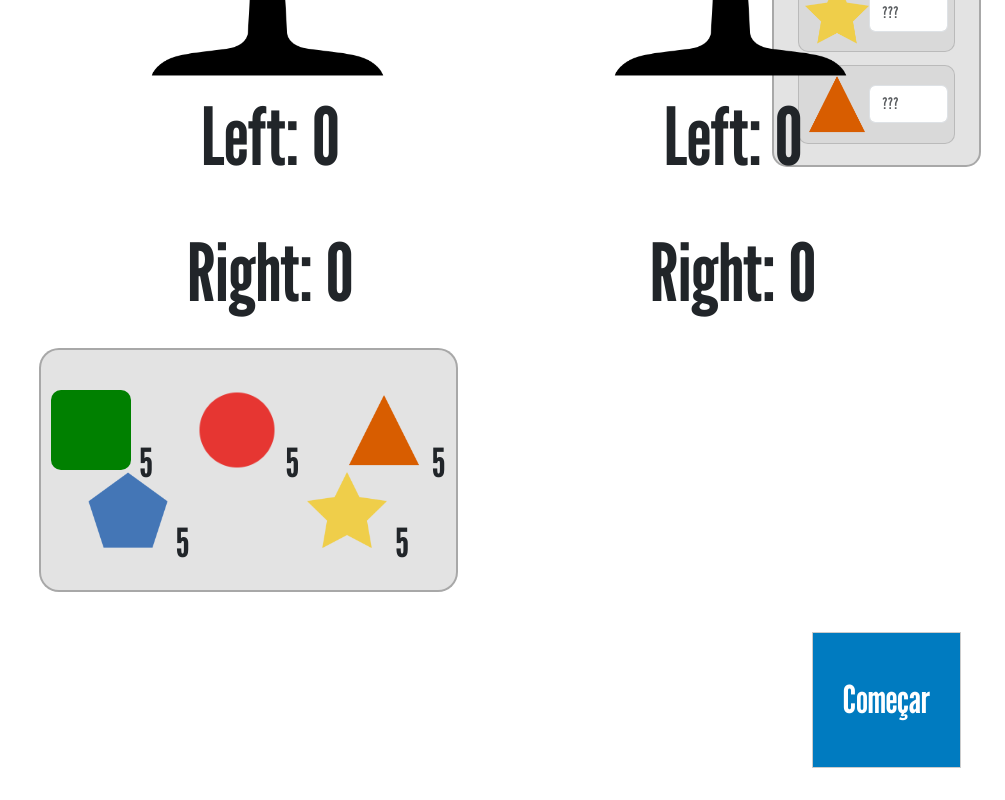
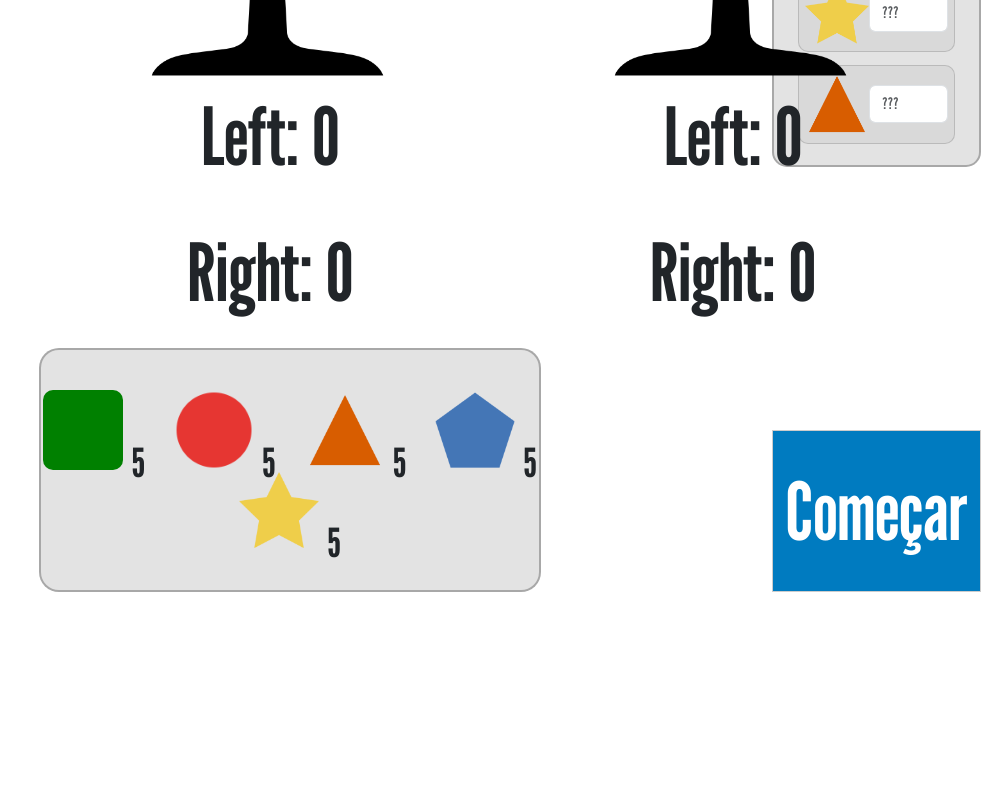
Before and after one commit to ViniMSLima/EquiBlocks, a React (Create React App) app in the folder front/: page /challenge in a window 1280 px wide. Shown: the part 546-1346 px from the top of the page, without its empty margins (275-1280 px from the left). After the commit the page ends 1138 px from the top, so only its background shows below. Built offline with nearby package versions, Linux system fonts and the light colour scheme.

Commit message:
Fixing layout (again)

```diff
--- a/front/src/Components/ContainerForm/styles.module.scss
+++ b/front/src/Components/ContainerForm/styles.module.scss
@@ -3,7 +3,7 @@
   flex-direction: column;
   justify-content: center;
   align-items: stretch;
-  width: 100%;
+  width: 120%;
   padding-block: 0.5em;
   background-color: #E3E3E3;
   border-radius: 20px;
--- a/front/src/Pages/Challenge/index.js
+++ b/front/src/Pages/Challenge/index.js
@@ -11,7 +11,6 @@ import Timer from "../../Components/Timer";
 import Inputs from "../../Components/InputsArea";
 import Balance from "../../Components/Balance";
 import ExcelGenerator from "../../Components/ExcelGenerator";
-
 
 export default function Challenge() {
   const [status, setStatus] = useState("Começar");
@@ -33,9 +32,8 @@ export default function Challenge() {
       console.log(fig4);
       console.log(fig5);
 
-      var nome = sessionStorage.getItem('nome');
-      var data = sessionStorage.getItem('data');
-
+      var nome = sessionStorage.getItem("nome");
+      var data = sessionStorage.getItem("data");
 
       // sessionStorage.setItem('playerInfo', {nome: nome, date: data, f1: fig1, f2: fig2, f3: fig3, f4: fig4, f5: fig5});
 
@@ -76,30 +74,31 @@ export default function Challenge() {
             <Col className={styles.align} sm="1" lg="3"></Col>
             <Col className={styles.title} sm="12" lg="4">
               <ContainerForm />
-
             </Col>
             <Col className={styles.align} sm="1" lg="3"></Col>
-            <Col className={styles.title} sm="10" lg="2">
+            <Col className={styles.inputCol} sm="10" lg="2">
               <Inputs
-                oC1={(e) => { setFig1(e.target.value) }}
-                oC2={(e) => { setFig2(e.target.value) }}
-                oC3={(e) => { setFig3(e.target.value) }}
-                oC4={(e) => { setFig4(e.target.value) }}
-                oC5={(e) => { setFig5(e.target.value) }}
+                oC1={(e) => {
+                  setFig1(e.target.value);
+                }}
+                oC2={(e) => {
+                  setFig2(e.target.value);
+                }}
+                oC3={(e) => {
+                  setFig3(e.target.value);
+                }}
+                oC4={(e) => {
+                  setFig4(e.target.value);
+                }}
+                oC5={(e) => {
+                  setFig5(e.target.value);
+                }}
               />
+              <div className={styles.button} onClick={startReal}>
+                {status}
+              </div>
             </Col>
           </Container>
-        </Row>
-        <Row className={styles.row}>
-          <Col className={styles.align} sm="0" lg="3"></Col>
-          <Col className={styles.title} sm="10" lg="6">
-          </Col>
-          <Col className={styles.align} sm="0" lg="1"></Col>
-          <Col className={styles.btnDiv} sm="0" lg="2">
-            <div className={styles.button} onClick={startReal}>
-              {status}
-            </div>
-          </Col>
         </Row>
       </div>
     </div>
--- a/front/src/Pages/Challenge/styles.module.scss
+++ b/front/src/Pages/Challenge/styles.module.scss
@@ -19,6 +19,15 @@
     height: auto;
 }
 
+.inputCol {
+    display: flex;
+    flex-direction: column;
+    justify-content: space-between;
+    text-align: center;
+    font-family: "League Gothic", sans-serif;
+    font-size: 5em;
+}
+
 .align {
     display: flex;
     justify-content: center;
@@ -35,6 +44,7 @@
 
 .button {
     width: 100%;
+    height: 10%;
     padding: 1em;
     background-color: #007BC0;
     color: white;
@@ -44,5 +54,4 @@
     justify-content: center;
     align-items: center;
     font-family: "League Gothic", sans-serif;
-    font-size: 2.4em;
   }
```
